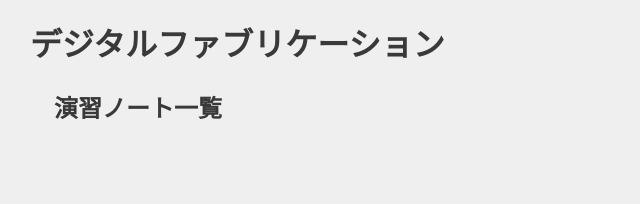
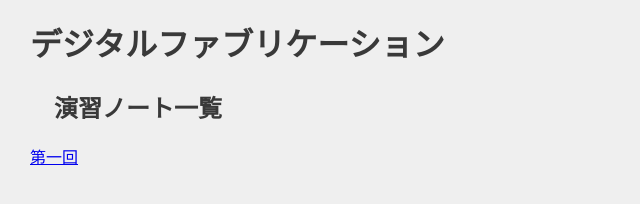
Before and after one commit to Sara-1012/xbp, a plain HTML site: page digi_fab/index.html in a window 1280 px wide. Shown: the part 84-288 px from the top of the page, without its empty margins (0-640 px from the left). Drawn offline with Linux system fonts and the light colour scheme.

Commit message:
2025/10/13

```diff
--- a/digi_fab/index.html
+++ b/digi_fab/index.html
@@ -12,7 +12,7 @@
     </logotohome>
     <h1>デジタルファブリケーション</h1>
     <h2>演習ノート一覧</h2>
-
+    <a href="./pincet.html">第一回</a>
 
 
 
```
Also changed, not shown: digi_fab/pincet.html (renamed from de12/pincet.html).
